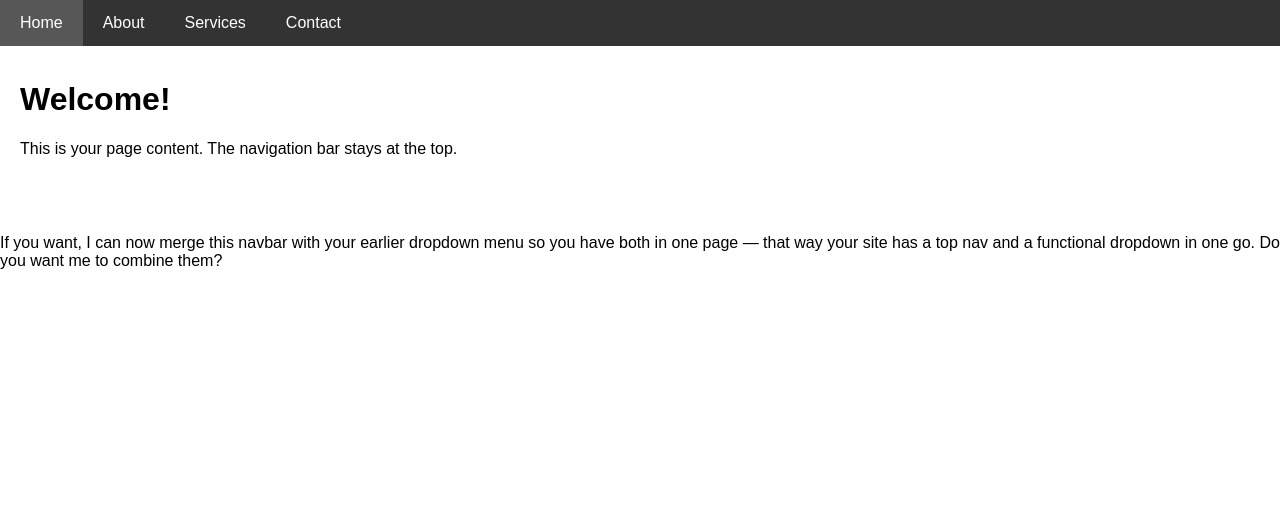
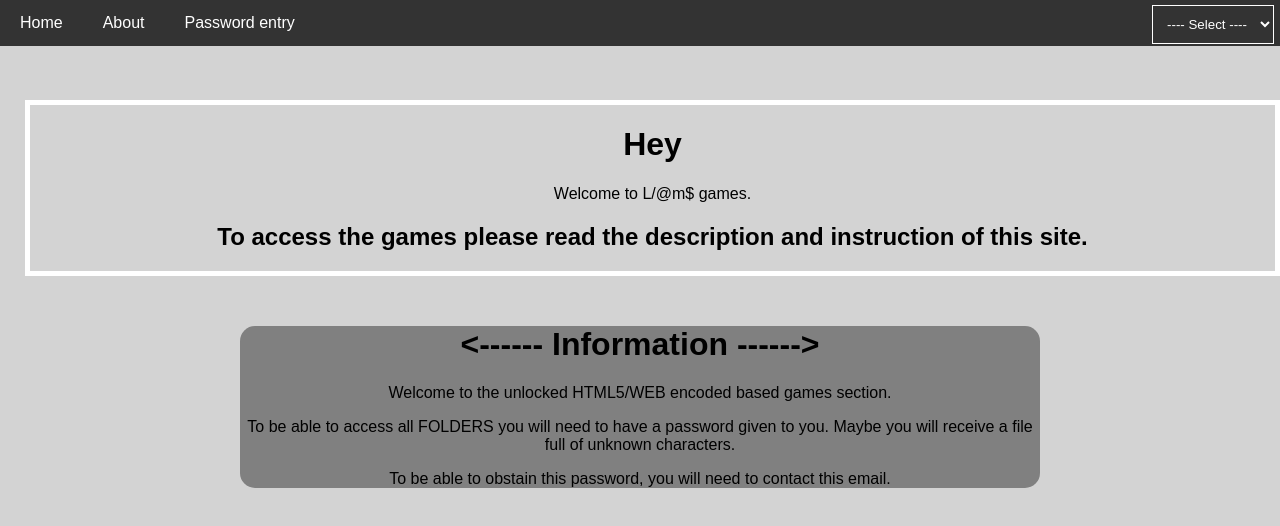
Before and after one commit to LNXOFF/test, a plain HTML site: page test.html in a window 1280 px wide. Drawn offline with Linux system fonts and the light colour scheme.

Commit message:
Update test.html

```diff
--- a/test.html
+++ b/test.html
@@ -1,25 +1,21 @@
 <!DOCTYPE html>
-<html lang="en">
-<head>
-    <meta charset="UTF-8">
-    <title>Top Navigation Bar</title>
+<html lang="en" xmlns="http://www.w3.org/1999/html">
+
+
+
+
 <style>
+
+
     body {
         margin: 0;
-            font-family: Arial, sans-serif;
+        font-family: sans-serif;
     }
 
-        /* Navigation bar container */
     .navbar {
-            background-color: #333;
-            overflow: hidden;
-            position: fixed; /* Stays at the top */
-            top: 0;
-            width: 100%;
+        background-color: #333; overflow: hidden; position: fixed; top: 0; width: 100%;
         z-index: 1000;
     }
-
-        /* Navigation links */
     .navbar a {
         float: left;
         display: block;
@@ -29,34 +25,107 @@
         text-decoration: none;
     }
 
-        /* Hover effect */
-        .navbar a:hover {
-            background-color: #575757;
+    .txtundernav {
+        padding: 20px 20px;
+        font-family: Arial, Helvetica, sans-serif;
+        margin-top: 40px;
     }
 
-        /* Page content spacing so it doesn't hide under navbar */
-        .content {
-            padding: 60px 20px;
+    .menuundernav {
+        float: right;
+        display: block;
+        width: auto;
+        text-align: center;
+        padding: 10px;
+        text-decoration: none;
+        background-color: #333;
+        margin-top: 5px;
+        margin-right: 6px;
+        color: white;
+        border: 1px solid white;
     }
 </style>
+<style>
+    .box {
+
+        display: block;
+        width: 800px;
+        height: 100%;
+        margin: 50px auto;
+        background-color: grey;
+        text-align: center;
+        border-radius: 15px;
+
+    }
+</style>
+<style>
+    .hollowbox {
+        border: 5px solid white;
+        background-color: transparent;
+        width: auto;
+        text-align: center;
+        margin-top: 100px;
+        margin-left: 25px;
+    }
+</style>
+
+
+<head>
+    <meta charset="UTF-8">
+    <title>Secret games download</title>
+    <script>
+        function openFile(select) {
+            const file = select.value;
+            if ("help.html") {
+                window.location.href = file;
+            }
+        }
+    </script>
+    <script>
+        function openFile(select) {
+            const file = select.value;
+            if (file) {
+                window.location.href = file;
+            }
+        }
+    </script>
+
+
 </head>
-<body>
+<header></header>
+<body style="background-color: lightgrey">
 
-<!-- Navigation Bar -->
 <div class="navbar">
     <a href="index.html">Home</a>
     <a href="about.html">About</a>
-    <a href="services.html">Services</a>
-    <a href="contact.html">Contact</a>
+    <a href="">Password entry</a>
+    <select class="menuundernav" id="settings" name="settings_choice" onchange="openFile(this)">
+        <option value="">---- Select ----</option>
+        <option value="help.html">help</option>
+        <option value="goodbye.html">quit</option>
+    </select>
 </div>
 
-<!-- Page Content -->
-<div class="content">
-    <h1>Welcome!</h1>
-    <p>This is your page content. The navigation bar stays at the top.</p>
+<div class="hollowbox">
+    <h1>Hey</h1>
+    <p>Welcome to L/@m$ games.</p>
+    <h2>To access the games please read the description and instruction of this site.</h2>
 </div>
+
+<div class="box" >
+    <h1> <------ Information ------> </h1>
+    <p>Welcome to the unlocked HTML5/WEB encoded based games section. </p>
+    <p>To be able to access all FOLDERS you will need to have a password given to you. Maybe you will receive a file full of unknown characters.</p>
+    <p>To be able to obstain this password, you will need to contact this email.</p>
+
+</div>
+
+
+
+
+
+
+
 
 </body>
 </html>
-If you want, I can now merge this navbar with your earlier dropdown menu so you have both in one page — that way your site has a top nav and a functional dropdown in one go.
-Do you want me to combine them?
```
Lines whose indentation alone changed are shown as unchanged.
